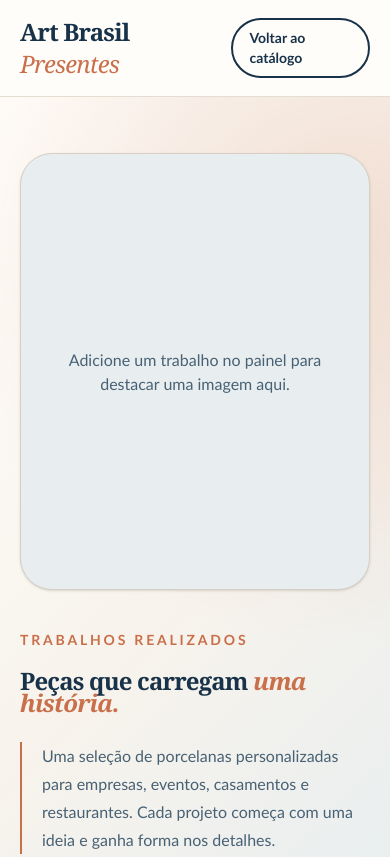
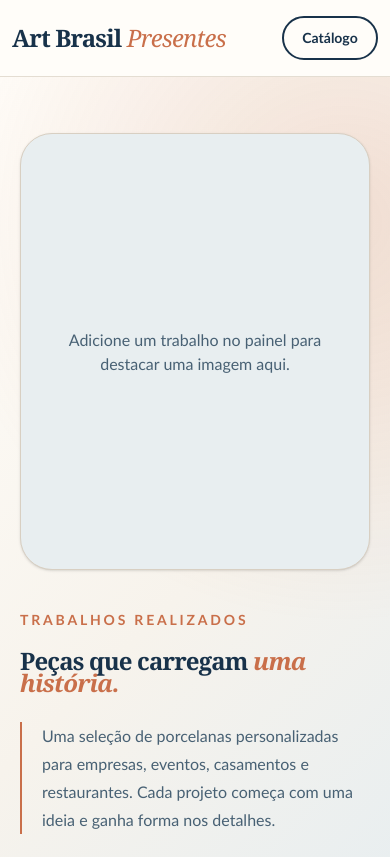
Before and after one commit to ArthurDeFaria/site-comercio, an Astro site: page /portfolio in a window 390 px wide. Shown: the top 857 px of the page. Built offline with nearby package versions, Linux system fonts and the light colour scheme; Astro itself is replaced by a stand-in of ours; no server answers; the database is empty.

Commit message:
fix: ajustar navegacao mobile do portfolio

```diff
--- a/src/pages/portfolio.astro
+++ b/src/pages/portfolio.astro
@@ -25,9 +25,9 @@ const projetos = (projetosData ?? []).map((projeto) => ({
 	</head>
 	<body id="topo">
 		<header class="border-b border-[#e4ddd2] bg-[#fffdf9]">
-			<div class="mx-auto flex max-w-6xl items-center justify-between gap-4 px-5 py-4 sm:px-8 sm:py-5">
-				<a href="/" class="brand-display text-2xl font-bold text-[#18324a] sm:text-3xl">Art Brasil <span class="font-normal italic text-[#c96f4a]">Presentes</span></a>
-				<a href="/" class="inline-flex min-h-11 items-center justify-center rounded-full border-2 border-[#18324a] px-4 py-2 text-sm font-bold text-[#18324a] hover:bg-[#e8eef0]">Voltar ao catálogo</a>
+			<div class="mx-auto flex max-w-6xl items-center justify-between gap-2 px-3 py-4 sm:gap-4 sm:px-8 sm:py-5">
+				<a href="/" class="brand-display shrink-0 whitespace-nowrap text-xl font-bold text-[#18324a] min-[380px]:text-2xl sm:text-3xl">Art Brasil <span class="font-normal italic text-[#c96f4a]">Presentes</span></a>
+				<a href="/" class="inline-flex min-h-11 min-w-24 shrink-0 items-center justify-center whitespace-nowrap rounded-full border-2 border-[#18324a] px-3 py-2 text-sm font-bold text-[#18324a] hover:bg-[#e8eef0] sm:px-4"><span class="sm:hidden">Catálogo</span><span class="hidden sm:inline">Voltar ao catálogo</span></a>
 			</div>
 		</header>
 
@@ -67,6 +67,7 @@ const projetos = (projetosData ?? []).map((projeto) => ({
 					<h2 class="brand-display text-3xl font-bold text-[#18324a]">Gostou de alguma ideia?</h2>
 					<p class="mx-auto mt-3 max-w-xl leading-7 text-[#486174]">Fale com a equipe e conte o que você gostaria de personalizar.</p>
 					<a href={`https://wa.me/${whatsappNumber}?text=${encodeURIComponent('Olá! Vim pelo portfólio da Art Brasil e gostaria de conversar sobre uma personalização.')}`} target="_blank" rel="noreferrer" class="mt-6 inline-flex min-h-12 items-center justify-center rounded-full bg-[#c96f4a] px-6 py-3 font-bold text-white hover:bg-[#a95235]">Pedir orçamento pelo WhatsApp</a>
+					<div><a href="/#catalogo" class="mt-3 inline-flex min-h-12 items-center justify-center rounded-full border-2 border-[#18324a] px-6 py-3 font-bold text-[#18324a] hover:bg-[#e8eef0]">Voltar ao catálogo</a></div>
 				</div>
 			</section>
 		</main>
```
